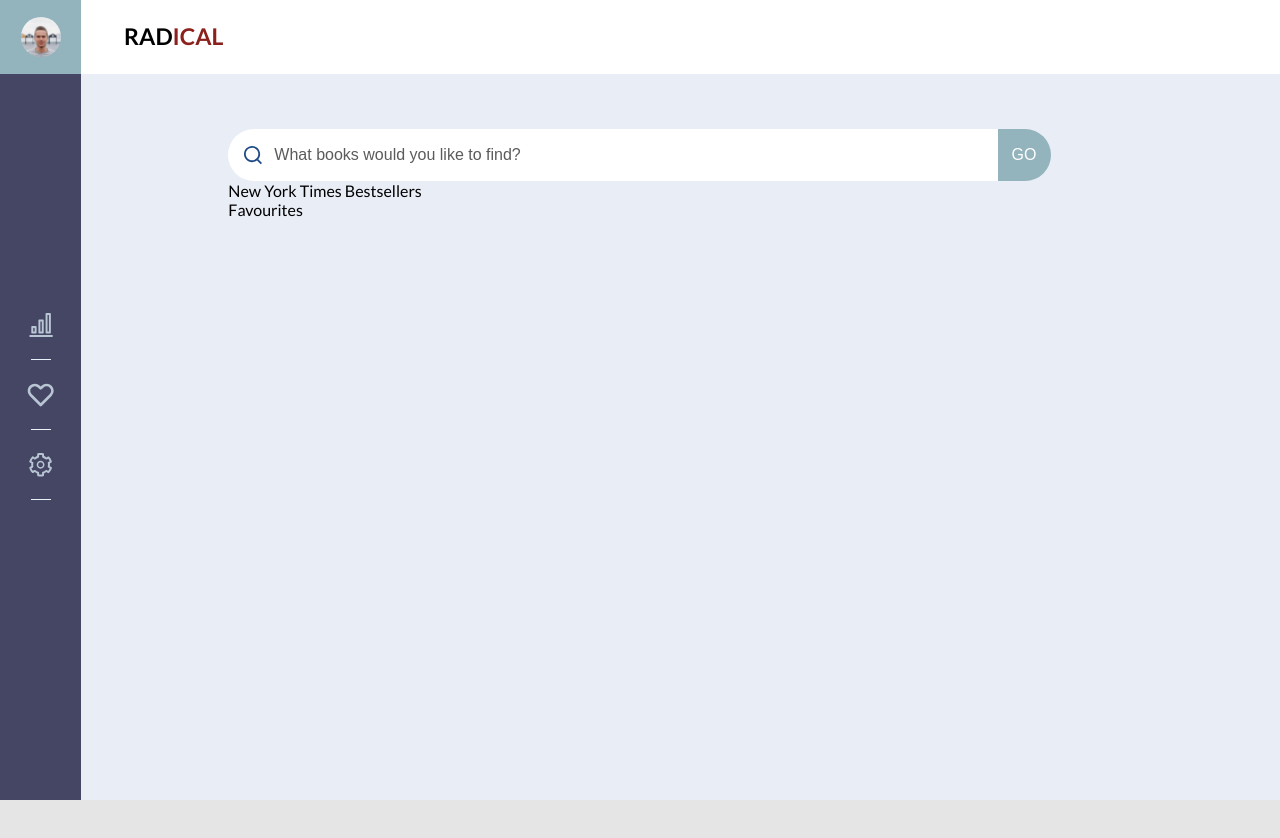
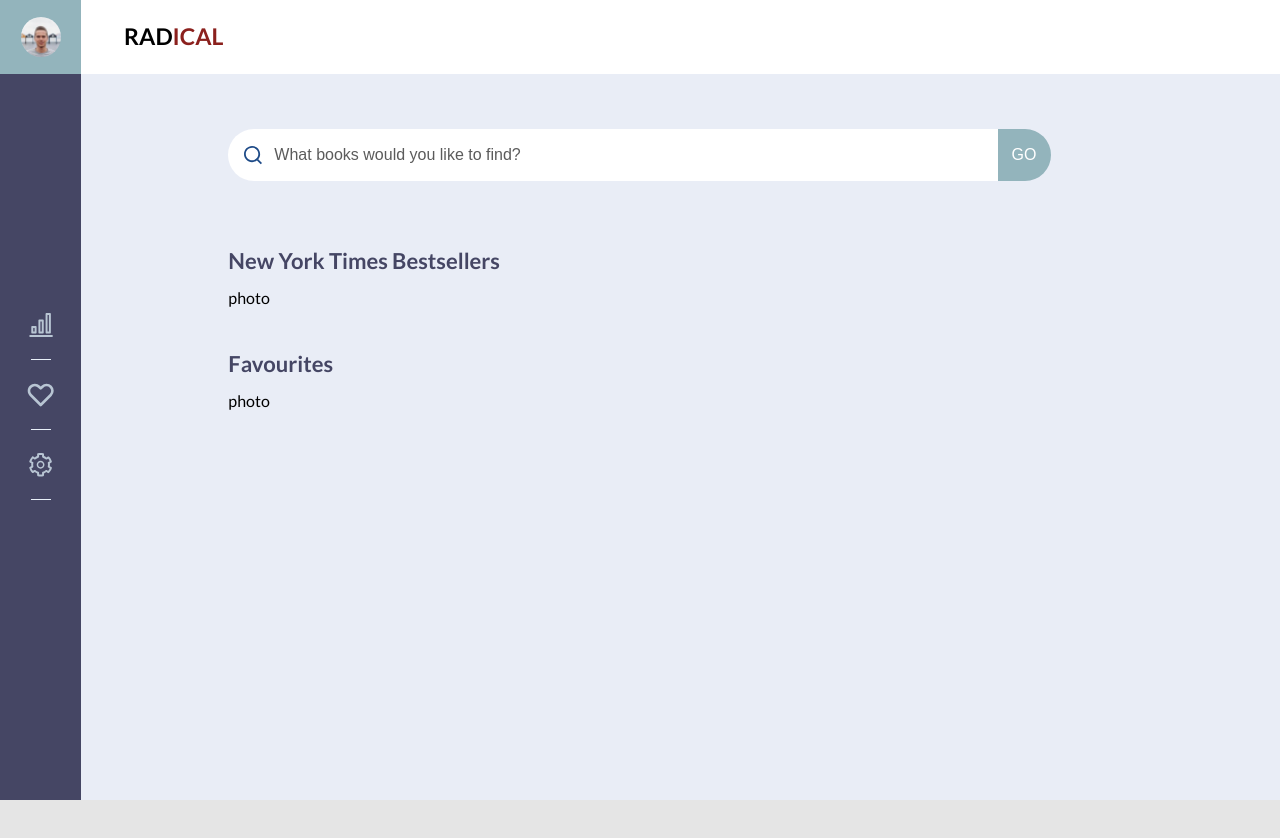
Before and after one commit to maciej-skurznica/BookLibrary, a React (Vite) app: page / in a window 1280 px wide. Shown: the top 838 px of the page. After the commit the page ends 800 px from the top, so only its background shows below. Built offline with nearby package versions, Linux system fonts and the light colour scheme.

Commit message:
BL-2 add navigation links

```diff
--- a/src/App.tsx
+++ b/src/App.tsx
@@ -13,7 +13,7 @@ function App() {
           <Routes>
             <Route path="/" element={<Landing />} />
             <Route path="bestsellers" element={<Bestsellers />} />
-            <Route path="/favorites" element={<Favourites />} />
+            <Route path="/favourites" element={<Favourites />} />
           </Routes>
         </Sidebar>
       </BrowserRouter>
--- a/src/assets/navigationLinks.tsx
+++ b/src/assets/navigationLinks.tsx
@@ -8,7 +8,7 @@ const navigationLinks = [
     icon: <ChartIcon />
   },
   {
-    path: "/favorites",
+    path: "/favourites",
     icon: <HeartIcon />
   },
   {
--- a/src/components/Landing/Landing.styles.ts
+++ b/src/components/Landing/Landing.styles.ts
@@ -1,8 +1,37 @@
+import { Link } from "react-router-dom";
 import styled from "styled-components";
 
 export const Container = styled.div`
   flex-direction: column;
   height: 100%;
   width: 100%;
-  margin: 55px 8.75% 0 12.29%;
+  margin: 0 8.75% 0 12.29%;
+  padding-top: 55px;
 `;
+
+export const MainContainer = styled.div`
+  flex-direction: column;
+  margin-top: 70px;
+  gap: 47px;
+`;
+
+export const Section = styled.div`
+  flex-direction: column;
+`;
+
+export const StyledLink = styled(Link)`
+  font-weight: 700;
+  font-size: 22px;
+  line-height: 20px;
+  color: ${({ theme }) => theme.navy};
+  text-decoration: none;
+  margin-bottom: 17px;
+
+  :hover {
+    text-decoration-line: underline;
+  }
+`;
+
+export const PhotoTiles = styled.div`
+  gap: 43px;
+`;
--- a/src/components/Landing/Landing.tsx
+++ b/src/components/Landing/Landing.tsx
@@ -1,14 +1,26 @@
-import { Container } from "./Landing.styles";
 import SearchBar from "src/components/SearchBar";
+import {
+  Container,
+  MainContainer,
+  PhotoTiles,
+  Section,
+  StyledLink
+} from "./Landing.styles";
 
 const Landing = () => {
   return (
     <Container>
       <SearchBar placeholder="What books would you like to find?" />
-      <div className="title1">New York Times Bestsellers</div>
-      <div className="photos-tiles"></div>
-      <div className="title2">Favourites</div>
-      <div className="photos-tiles"></div>
+      <MainContainer>
+        <Section>
+          <StyledLink to="/bestsellers">New York Times Bestsellers</StyledLink>
+          <PhotoTiles>photo</PhotoTiles>
+        </Section>
+        <Section>
+          <StyledLink to="/favourites">Favourites</StyledLink>
+          <PhotoTiles>photo</PhotoTiles>
+        </Section>
+      </MainContainer>
     </Container>
   );
 };
```
